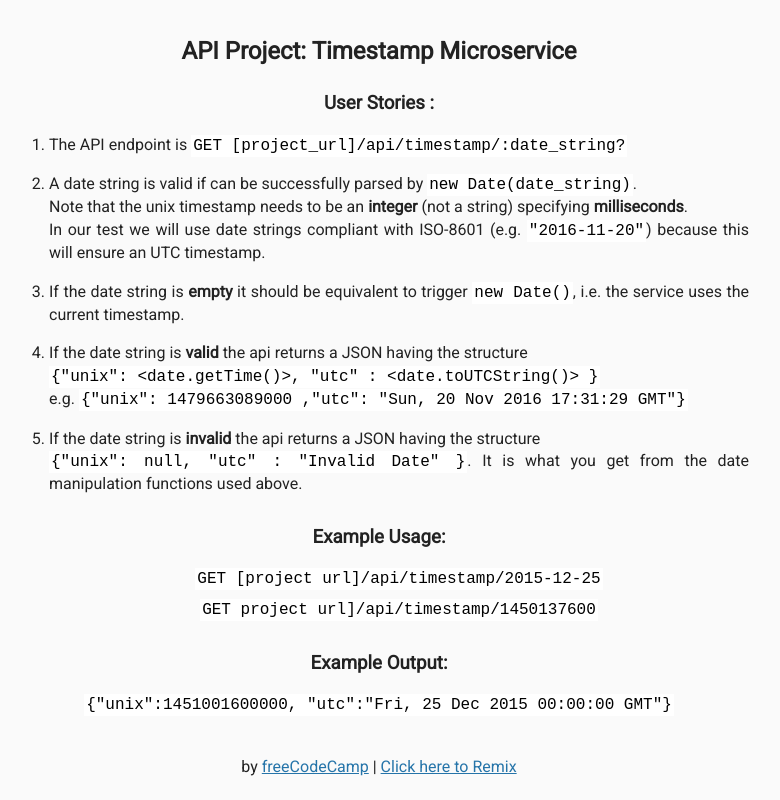
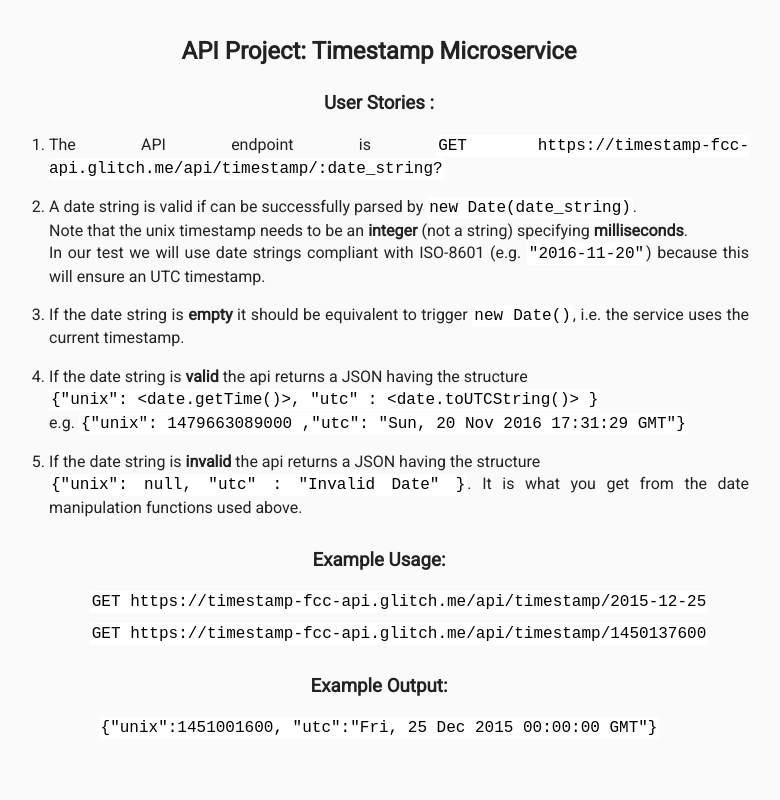
Before and after one commit to artbohr/timestamp-microservice, a website: page views/index.html in a window 1280 px wide. Shown: the whole page, without its empty margins (261-1041 px from the left). Drawn offline with Linux system fonts and the light colour scheme; files that its build step writes are made by us from their sources.

Commit message:
Add functionality

```diff
--- a/views/index.html
+++ b/views/index.html
@@ -16,7 +16,7 @@
         <h3>User Stories :</h3>
         <ol class="user-stories">
 
-          <li>The API endpoint is <code>GET [project_url]/api/timestamp/:date_string?</code></li>
+          <li>The API endpoint is <code>GET https://timestamp-fcc-api.glitch.me/api/timestamp/:date_string?</code></li>
           <li>A date string is valid if can be successfully parsed by <code>new Date(date_string)</code>.<br>
           Note that the unix timestamp needs to be an <strong>integer</strong> (not a string) specifying <strong>milliseconds</strong>.<br>
           In our test we will use date strings compliant with ISO-8601 (e.g. <code>"2016-11-20"</code>) because this will ensure an UTC timestamp.</li>
@@ -30,19 +30,13 @@
 
         <h3>Example Usage:</h3>
         <ul>
-          <li>
-            <code>GET [project url]/api/timestamp/2015-12-25</code></li>
-          <li><code>GET project url]/api/timestamp/1450137600</code></li>
+          <li><code>GET https://timestamp-fcc-api.glitch.me/api/timestamp/2015-12-25</code></li>
+          <li><code>GET https://timestamp-fcc-api.glitch.me/api/timestamp/1450137600</code></li>
         </ul>
 
         <h3>Example Output:</h3>
         <p>
-          <code>{"unix":1451001600000, "utc":"Fri, 25 Dec 2015 00:00:00 GMT"}</code>
-        </p>
-      </div>
-      <div class="footer">
-        <p>
-          by <a href="http://www.freecodecamp.com/">freeCodeCamp</a> | <a href="https://hyperdev.com/#!/remix/FCC_API_timestamp_bplate/8338be2-a353-4892-8a0d-6295e4f12eb5">Click here to Remix</a>
+          <code>{"unix":1451001600, "utc":"Fri, 25 Dec 2015 00:00:00 GMT"}</code>
         </p>
       </div>
    </body>
```
Also changed, not shown: server.js (+23 -8 lines).
